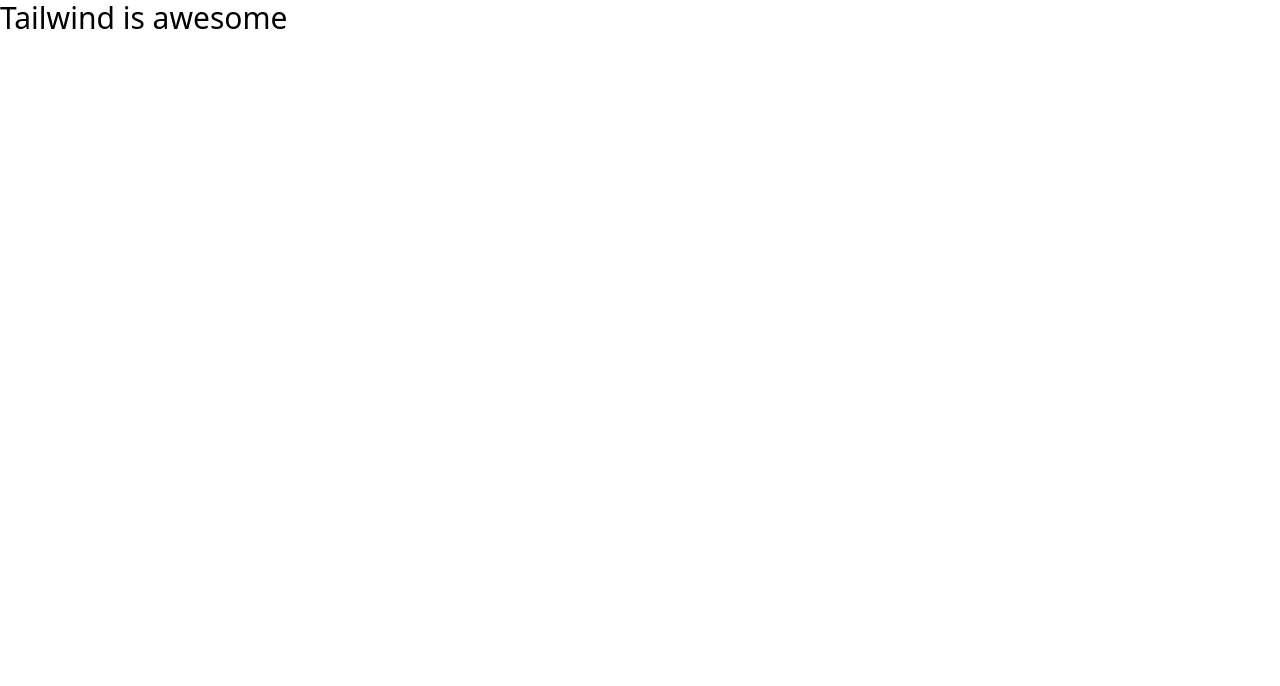
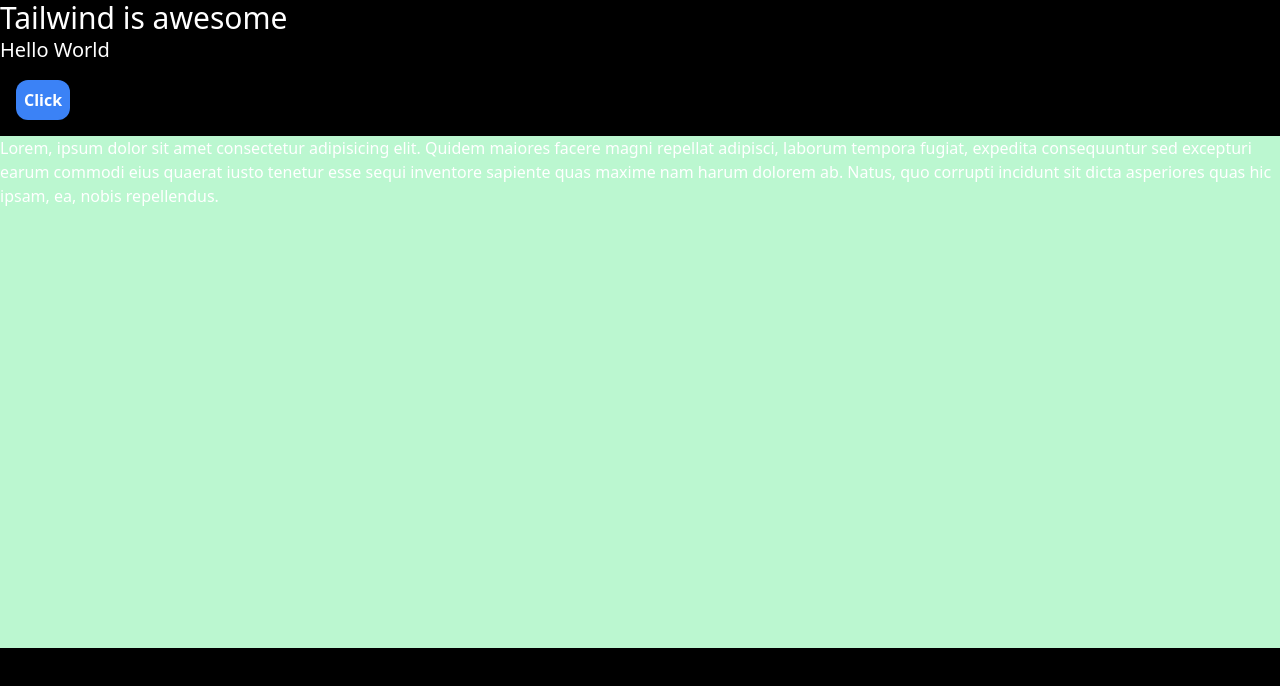
Before and after one commit to erickvl/tailwindcss-functions-directives, a website: page src/index.html in a window 1280 px wide. Drawn offline with Linux system fonts and the light colour scheme.

Commit message:
done with the functions and directives

```diff
--- a/src/index.html
+++ b/src/index.html
@@ -8,6 +8,13 @@
     <title>Simple Tailwind Starter</title>
 </head>
 <body>
-    <h1 class="text-3xl">Tailwind is awesome</h1>
+    <h1 class="">Tailwind is awesome</h1>
+    <h2>Hello World</h2>
+
+    <button class="btn-blue">Click</button>
+
+    <div class="content-area">
+        <p>Lorem, ipsum dolor sit amet consectetur adipisicing elit. Quidem maiores facere magni repellat adipisci, laborum tempora fugiat, expedita consequuntur sed excepturi earum commodi eius quaerat iusto tenetur esse sequi inventore sapiente quas maxime nam harum dolorem ab. Natus, quo corrupti incidunt sit dicta asperiores quas hic ipsam, ea, nobis repellendus.</p>
+    </div>
 </body>
 </html>
--- a/src/input.css
+++ b/src/input.css
@@ -1,3 +1,30 @@
 @tailwind base;
 @tailwind components;
 @tailwind utilities;
+
+@layer base {
+    h1 {
+        @apply text-3xl;
+    }
+
+    h2 {
+        @apply text-xl;
+    }
+}
+
+@layer components {
+    .btn-blue {
+        @apply bg-blue-500 p-2 m-4 max-w-lg rounded-xl font-bold text-white hover:bg-blue-700;
+    }
+}
+
+.content-area {
+    @apply bg-green-200;
+    height: theme('spacing.128');
+}
+
+@media screen(xl) {
+    body {
+        @apply bg-black text-white;
+    }
+}
--- a/tailwind.config.js
+++ b/tailwind.config.js
@@ -5,7 +5,11 @@
     "./src/**/*.{html,js}*"
   ],
   theme: {
-    extend: {},
+    extend: {
+      spacing: {
+        128: '32rem',
+      }
+    },
   },
   plugins: [],
 }
```
Also changed, not shown: css/style.css.
